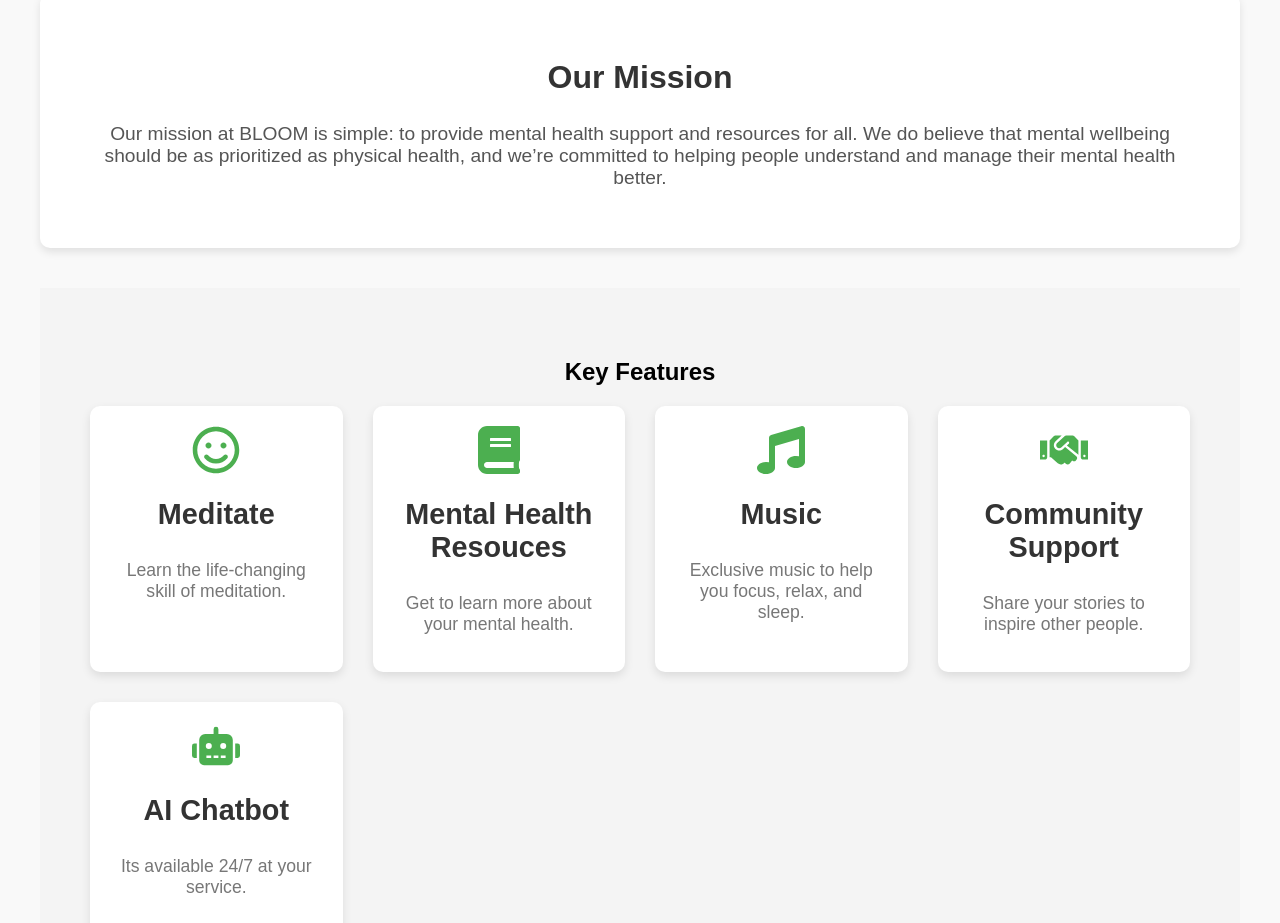
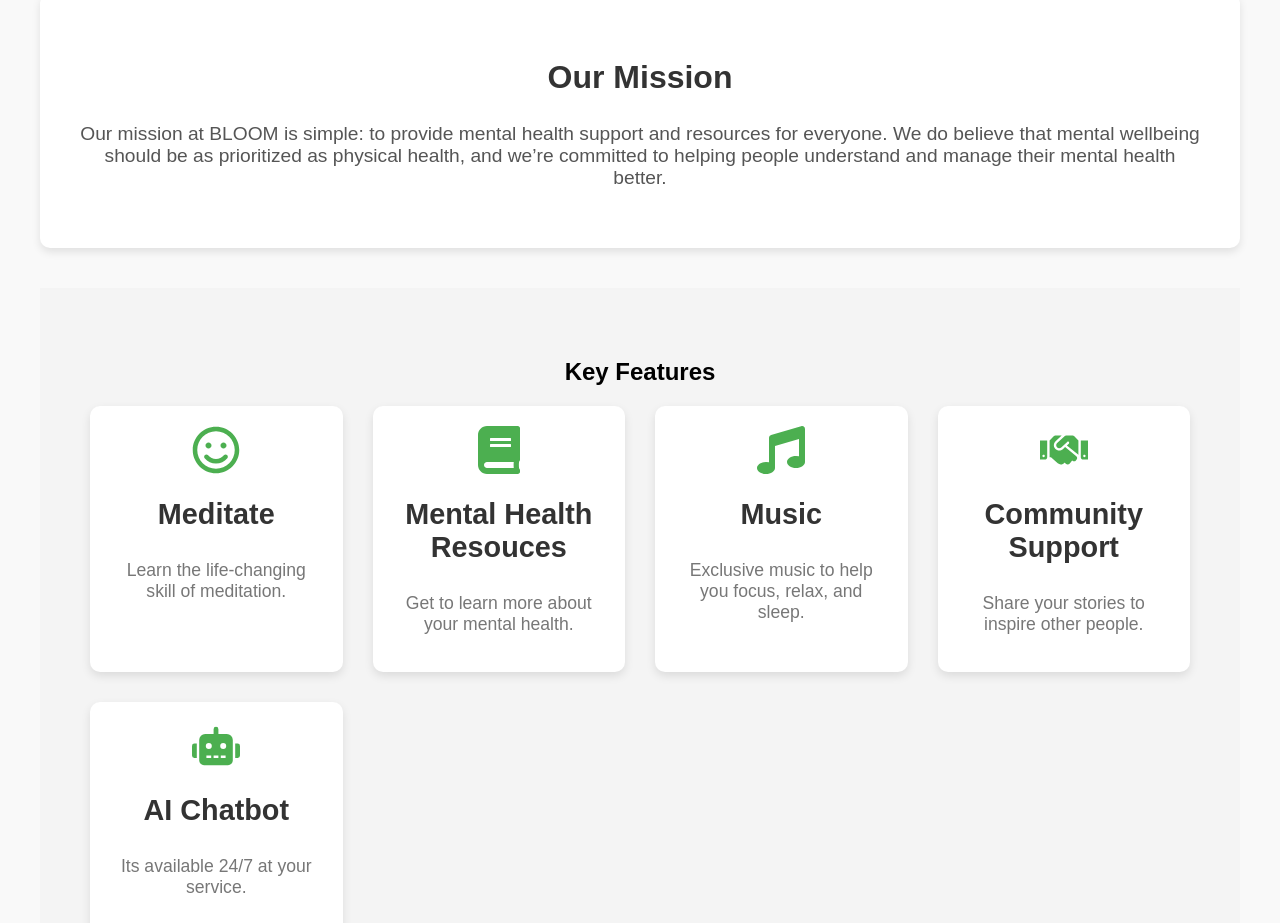
Before and after one commit to Sahara109/bloom-development, a React (Create React App) app in the folder bloom-frontend/: page /about in a window 1280 px wide. Shown: the part 1100-2023 px from the top of the page. Built offline with nearby package versions, Linux system fonts and the light colour scheme.

Commit message:
BLOOM Tasks

```diff
--- a/bloom-frontend/src/components/About/About.js
+++ b/bloom-frontend/src/components/About/About.js
@@ -38,7 +38,7 @@
       <section className="mission-section">
         <h2>Our Mission</h2>
         <p>
-          Our mission at BLOOM is simple: to provide mental health support and resources for all.
+          Our mission at BLOOM is simple: to provide mental health support and resources for everyone.
           We do believe that mental wellbeing should be as prioritized as physical health, and we’re committed to helping people understand and manage their mental health better.
         </p>
       </section>
```
